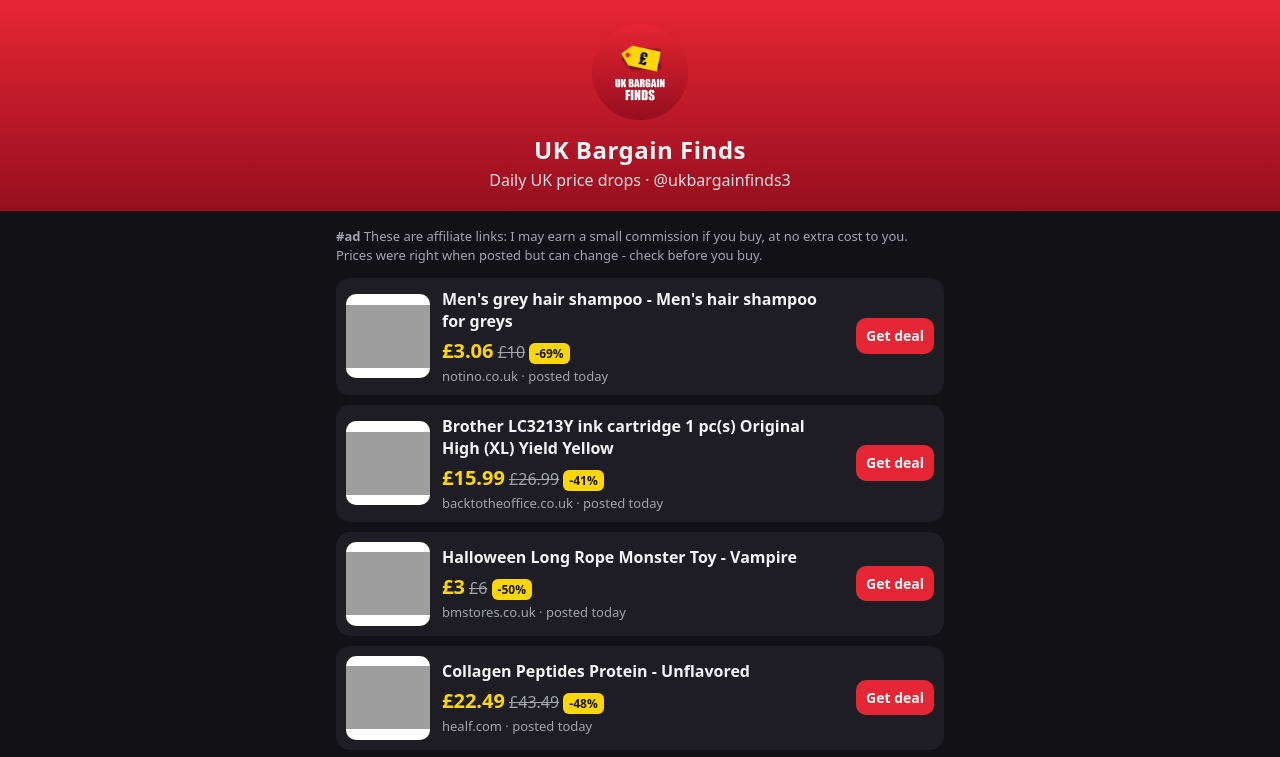
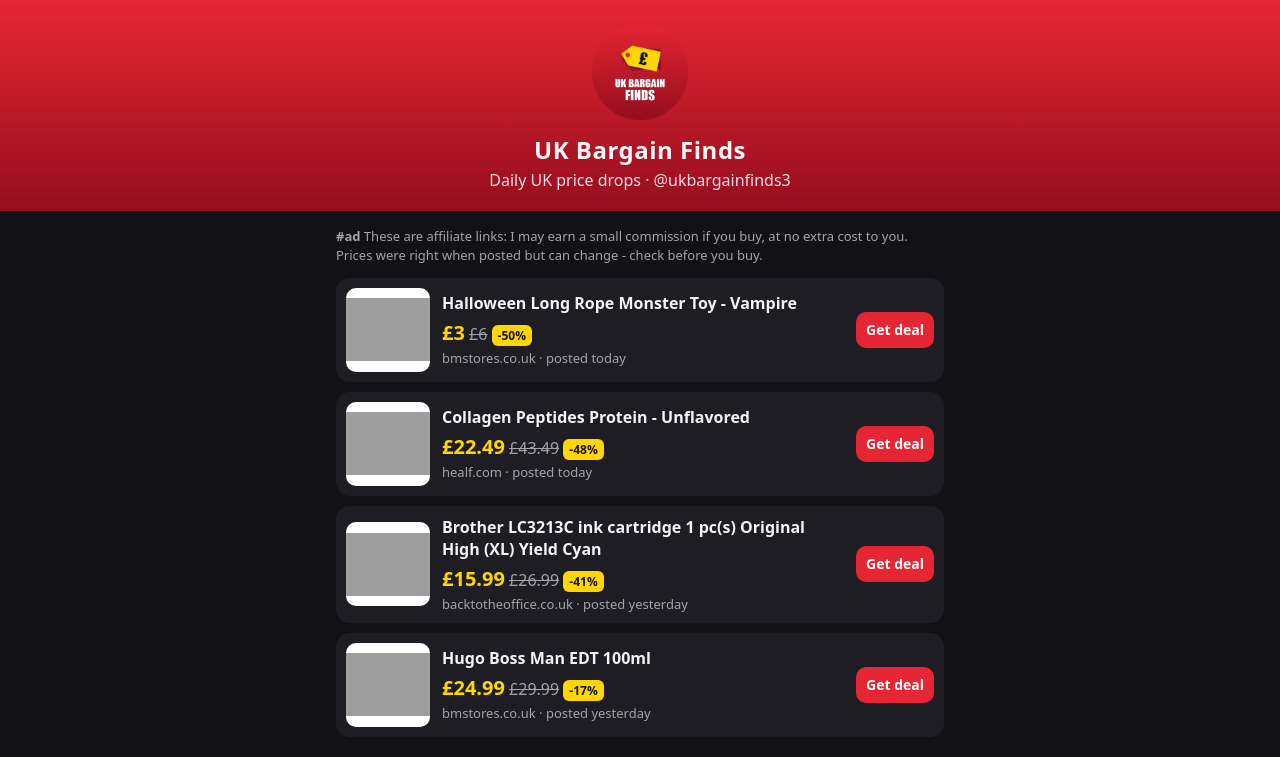
Before and after one commit to ukbargainfinds/ukbargainfinds.github.io, a plain HTML site: page index.html in a window 1280 px wide. Shown: the top 757 px of the page. Drawn offline with Linux system fonts and the light colour scheme; grey boxes are pictures that could not be loaded.

Commit message:
Deals 2026-10-30

```diff
--- a/index.html
+++ b/index.html
@@ -33,24 +33,6 @@
 <header><img src="logo.png" alt="UK Bargain Finds logo"><h1>UK Bargain Finds</h1><p>Daily UK price drops · @ukbargainfinds3</p></header>
 <main>
 <p class="note"><b>#ad</b> These are affiliate links: I may earn a small commission if you buy, at no extra cost to you. Prices were right when posted but can change - check before you buy.</p>
-<a class="deal" href="https://www.notino.co.uk/mens-grey-hair-shampoo/" rel="sponsored nofollow noopener" target="_blank">
-  <img src="https://cdn.notinoimg.com/files/layout/img/og-default.png?v=A6035D20A0" alt="" loading="eager" onerror="this.style.visibility='hidden'">
-  <div class="info">
-    <div class="title">Men&#x27;s grey hair shampoo - Men&#x27;s hair shampoo for greys</div>
-    <div class="prices"><span class="now">£3.06</span> <s>£10</s> <span class="pct">-69%</span></div>
-    <div class="meta">notino.co.uk · posted today</div>
-  </div>
-  <span class="go">Get deal</span>
-</a>
-<a class="deal" href="https://www.awin1.com/cread.php?awinmid=61655&amp;awinaffid=3137919&amp;ued=https%3A%2F%2Fwww.backtotheoffice.co.uk%2Fproducts%2Fbrother-lc3213y-ink-cartridge-1-pcs-original-high-xl-yield-yellow-1%3Fvariant%3D56761309102462" rel="sponsored nofollow noopener" target="_blank">
-  <img src="https://cdn.shopify.com/s/files/1/0607/0190/0965/files/0d897f894376c03bb14bf4dbf0bfa27e.jpg?v=1776410193" alt="" loading="eager" onerror="this.style.visibility='hidden'">
-  <div class="info">
-    <div class="title">Brother LC3213Y ink cartridge 1 pc(s) Original High (XL) Yield Yellow</div>
-    <div class="prices"><span class="now">£15.99</span> <s>£26.99</s> <span class="pct">-41%</span></div>
-    <div class="meta">backtotheoffice.co.uk · posted today</div>
-  </div>
-  <span class="go">Get deal</span>
-</a>
 <a class="deal" href="https://www.bmstores.co.uk/products/halloween-long-rope-monster-toy-vampire-4352981" rel="sponsored nofollow noopener" target="_blank">
   <img src="https://cdn.bmstores.co.uk/images/hpcProductImage/imgThumb/435298-halloween-long-rope-body-toys-vampire.jpg" alt="" loading="eager" onerror="this.style.visibility='hidden'">
   <div class="info">
@@ -70,7 +52,7 @@
   <span class="go">Get deal</span>
 </a>
 <a class="deal" href="https://www.backtotheoffice.co.uk/products/brother-lc3213c-ink-cartridge-1-pcs-original-high-xl-yield-cyan-1?variant=56761308774782" rel="sponsored nofollow noopener" target="_blank">
-  <img src="https://cdn.shopify.com/s/files/1/0607/0190/0965/files/4a969ad72f01f58e8f4de652e42e7c27_4bebe659-4371-4fd9-b8ce-7286191c819c.jpg?v=1776410192" alt="" loading="lazy" onerror="this.style.visibility='hidden'">
+  <img src="https://cdn.shopify.com/s/files/1/0607/0190/0965/files/4a969ad72f01f58e8f4de652e42e7c27_4bebe659-4371-4fd9-b8ce-7286191c819c.jpg?v=1776410192" alt="" loading="eager" onerror="this.style.visibility='hidden'">
   <div class="info">
     <div class="title">Brother LC3213C ink cartridge 1 pc(s) Original High (XL) Yield Cyan</div>
     <div class="prices"><span class="now">£15.99</span> <s>£26.99</s> <span class="pct">-41%</span></div>
@@ -79,7 +61,7 @@
   <span class="go">Get deal</span>
 </a>
 <a class="deal" href="https://www.bmstores.co.uk/products/hugo-boss-man-edt-100ml-353790" rel="sponsored nofollow noopener" target="_blank">
-  <img src="https://cdn.bmstores.co.uk/images/hpcProductImage/imgThumb/353790-hugo-boss-man-100ml-2.jpg" alt="" loading="lazy" onerror="this.style.visibility='hidden'">
+  <img src="https://cdn.bmstores.co.uk/images/hpcProductImage/imgThumb/353790-hugo-boss-man-100ml-2.jpg" alt="" loading="eager" onerror="this.style.visibility='hidden'">
   <div class="info">
     <div class="title">Hugo Boss Man EDT 100ml</div>
     <div class="prices"><span class="now">£24.99</span> <s>£29.99</s> <span class="pct">-17%</span></div>
```
